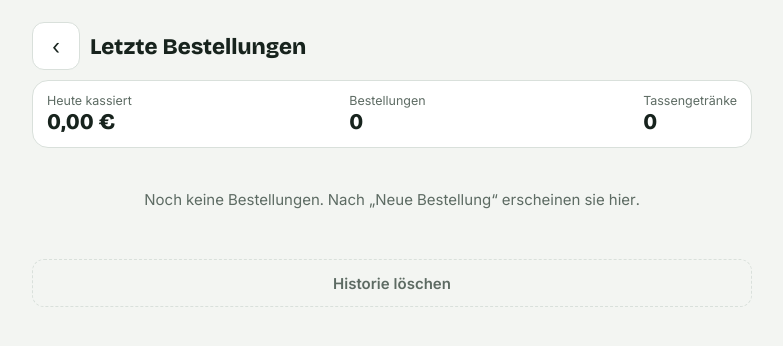
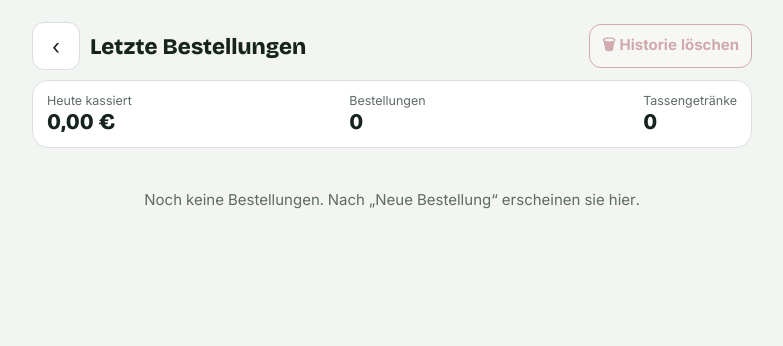
Before and after one commit to David-Koenen/zunfthaus-rechner, a plain HTML site: page index.html in a window 1280 px wide. Both pictures are taken after a click on the button "Letzte Bestellungen". Shown: the whole page, without its empty margins (248-1031 px from the left). Drawn offline with nearby package versions, Linux system fonts and the light colour scheme.

Commit message:
Button Historie löschen oben auf der Historie-Seite
Co-Authored-By: Claude Opus 5.5 <noreply@anthropic.com>
Claude-Session: https://claude.ai/code/session_01CC18iFeL7nmkAcsVyZ7CDq

```diff
--- a/index.html
+++ b/index.html
@@ -164,7 +164,8 @@ h1 { font-family: var(--display); font-weight: 800; font-size: 1.15rem; line-hei
 .abtn { height: 62px; border-radius: 14px; font-weight: 700; font-size: 1.05rem; background: var(--surface); border: 1px solid var(--line); }
 .abtn.primary { background: var(--wine); color: var(--wine-ink); border-color: var(--wine); font-size: 1.2rem; }
 .viewhead { display: flex; align-items: center; gap: 10px; padding: 4px 0 10px; }
-.viewhead h2 { font-family: var(--display); font-weight: 800; font-size: 1.4rem; margin: 0; flex: 1; }
+.viewhead h2 { font-family: var(--display); font-weight: 800; font-size: clamp(1.1rem, 5vw, 1.4rem); margin: 0; flex: 1; min-width: 0; }
+.viewhead .iconbtn { flex: none; }
 .today { background: var(--surface); border: 1px solid var(--line); border-radius: 16px; padding: 12px 14px; display: flex; justify-content: space-between; gap: 10px; flex-wrap: wrap; }
 .today b { font-family: var(--display); font-size: 1.4rem; }
 .today small { display: block; color: var(--muted); font-size: 0.78rem; }
@@ -179,7 +180,8 @@ h1 { font-family: var(--display); font-weight: 800; font-size: 1.15rem; line-hei
 .editing { background: var(--wine-soft); color: var(--wine); border-radius: 12px; padding: 8px 12px; font-size: 0.88rem; font-weight: 600; margin-bottom: 10px; display: flex; justify-content: space-between; align-items: center; gap: 8px; }
 .editing button { height: 36px; padding: 0 12px; border-radius: 10px; background: var(--wine); color: var(--wine-ink); font-weight: 700; }
 .cups { margin-top: 10px; color: var(--muted); font-size: 0.9rem; text-align: center; }
-.danger { margin-top: 20px; width: 100%; height: 48px; border-radius: 12px; border: 1px dashed var(--line); color: var(--muted); font-weight: 600; }
+.danger { height: 44px; padding: 0 12px; border-radius: 12px; border: 1px solid var(--wine); color: var(--wine); background: var(--surface); font-weight: 700; white-space: nowrap; }
+.danger:disabled { opacity: 0.35; }
 .danger.armed { background: var(--wine); color: var(--wine-ink); border-style: solid; border-color: var(--wine); }
 @media (prefers-reduced-motion: reduce) { * { transition: none !important; } .add:active { transform: none; } }
 </style>
@@ -232,10 +234,10 @@ h1 { font-family: var(--display); font-weight: 800; font-size: 1.15rem; line-hei
     <div class="viewhead">
       <button class="iconbtn" id="histBack" aria-label="Zurück">‹</button>
       <h2>Letzte Bestellungen</h2>
+      <button class="danger" id="histClear">🗑 Historie löschen</button>
     </div>
     <div class="today" id="today"></div>
     <div class="hist" id="histList"></div>
-    <button class="danger" id="histClear">Historie löschen</button>
   </div>
 </div>
 
@@ -441,6 +443,7 @@ h1 { font-family: var(--display); font-weight: 800; font-size: 1.15rem; line-hei
       '<div><small>Heute kassiert</small><b>' + eur(tSum) + '</b></div>' +
       '<div><small>Bestellungen</small><b>' + tN + '</b></div>' +
       '<div><small>Tassengetränke</small><b>' + tCups + '</b></div>';
+    $("histClear").disabled = !history.length;
     var L = $("histList"); L.innerHTML = "";
     if (!history.length) { L.innerHTML = '<div class="empty">Noch keine Bestellungen. Nach „Neue Bestellung“ erscheinen sie hier.</div>'; return; }
     history.slice(0, 50).forEach(function (h) {
@@ -457,7 +460,7 @@ h1 { font-family: var(--display); font-weight: 800; font-size: 1.15rem; line-hei
   $("histClear").addEventListener("click", function () {
     var b = this;
     if (b.classList.contains("armed")) { history = []; save(KEY_HIST, history); disarm(); renderHist(); }
-    else if (history.length) arm(b, "Wirklich alle löschen? Nochmal tippen");
+    else if (history.length) arm(b, "Sicher? Tippen");
   });
 
   // Bildschirm wach halten (wenn erlaubt)
--- a/sw.js
+++ b/sw.js
@@ -1,5 +1,5 @@
 // Offline-Cache für den Zunfthaus-Rechner
-const CACHE = "zunfthaus-rechner-v3";
+const CACHE = "zunfthaus-rechner-v4";
 const FILES = ["./", "./index.html", "./manifest.webmanifest", "./icon-192.png", "./icon-512.png", "./apple-touch-icon.png", "./icon.svg"];
 self.addEventListener("install", e => { e.waitUntil(caches.open(CACHE).then(c => c.addAll(FILES))); self.skipWaiting(); });
 self.addEventListener("activate", e => {
```
